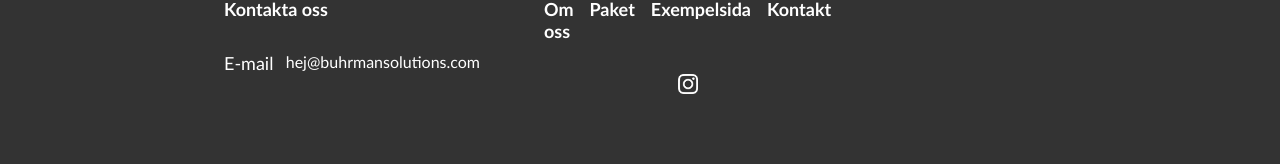
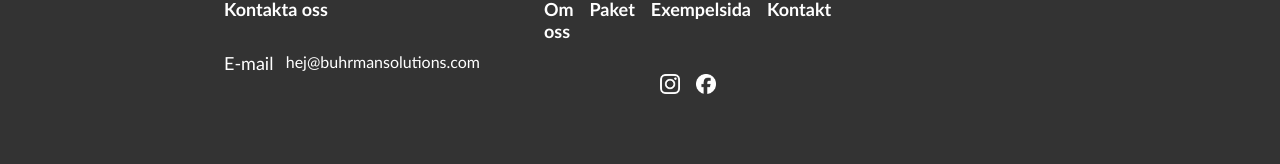
Before and after one commit to buhrmansolutions/billig-restaurang-hemsida, a Next.js app: page / in a window 1280 px wide. Shown: the part 3414-3578 px from the top of the page. Built offline with nearby package versions, Linux system fonts and the light colour scheme.

Commit message:
add social link to facebook

```diff
--- a/src/constants/mainPageData.ts
+++ b/src/constants/mainPageData.ts
@@ -317,5 +317,6 @@ export const mainPageData: Restaurant = {
   footer: {
     email: "hej@buhrmansolutions.com",
     instagram: "https://www.instagram.com/restauranghemsidor/",
+    facebook: "https://www.facebook.com/profile.php?id=61567366563127",
   },
 };
```
